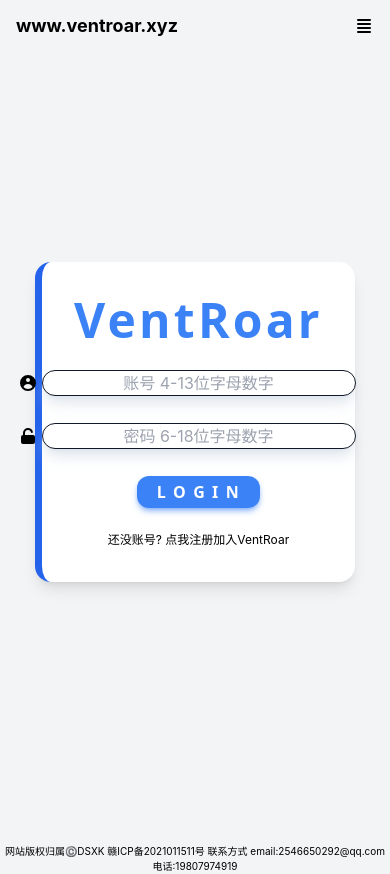
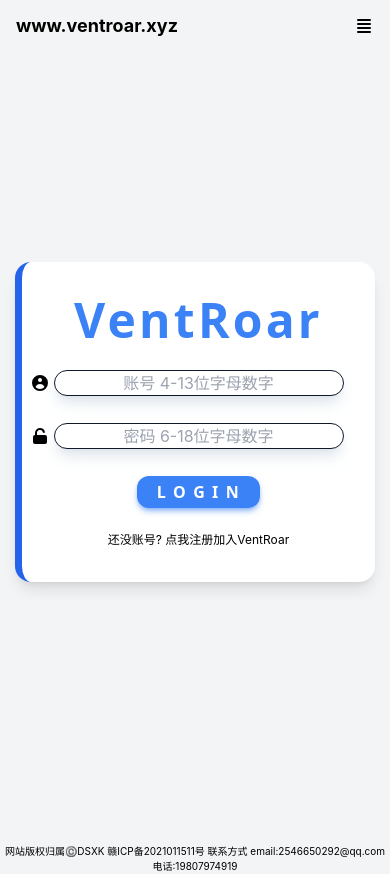
Before and after one commit to dsxksss/VentRoar, a React (Vite) app: page /LoginPage in a window 390 px wide. Built offline with nearby package versions, Linux system fonts and the light colour scheme.

Commit message:
页面适配修改

```diff
--- a/src/index.css
+++ b/src/index.css
@@ -222,13 +222,13 @@
   shadow-lg border-y-0
   border-y-gray-100 border-solid border-l-[7px];
   /* 布局 */
-  @apply h-[20rem] xl:h-[25rem] w-[20rem] sm:w-[30rem] lg:w-[60rem] xl:w-[70rem] 2xl:w-[100rem]
+  @apply h-[20rem] xl:h-[25rem] w-[22.5rem] sm:w-[30rem] lg:w-[60rem] xl:w-[70rem] 2xl:w-[100rem]
   flex justify-evenly items-center flex-col lg:flex-row;
 }
 
 .input-Style {
   /* 样式 */
-  @apply px-8 mr-6 border-[1.3px] border-gray-900 sm:px-[3rem] text-center rounded-full shadow-lg shadow-slate-300/60 lg:px-16;
+  @apply px-5 mr-6 border-[1.3px] border-gray-900 md:px-[3rem] text-center rounded-full shadow-lg shadow-slate-300/60 lg:px-16;
   /* 动画 */
   @apply transition ease-in-out focus:duration-300 focus:outline-none focus:ring-sky-500 focus:ring-1 focus:border-sky-500 focus:shadow-sky-500/30;
 }
```
